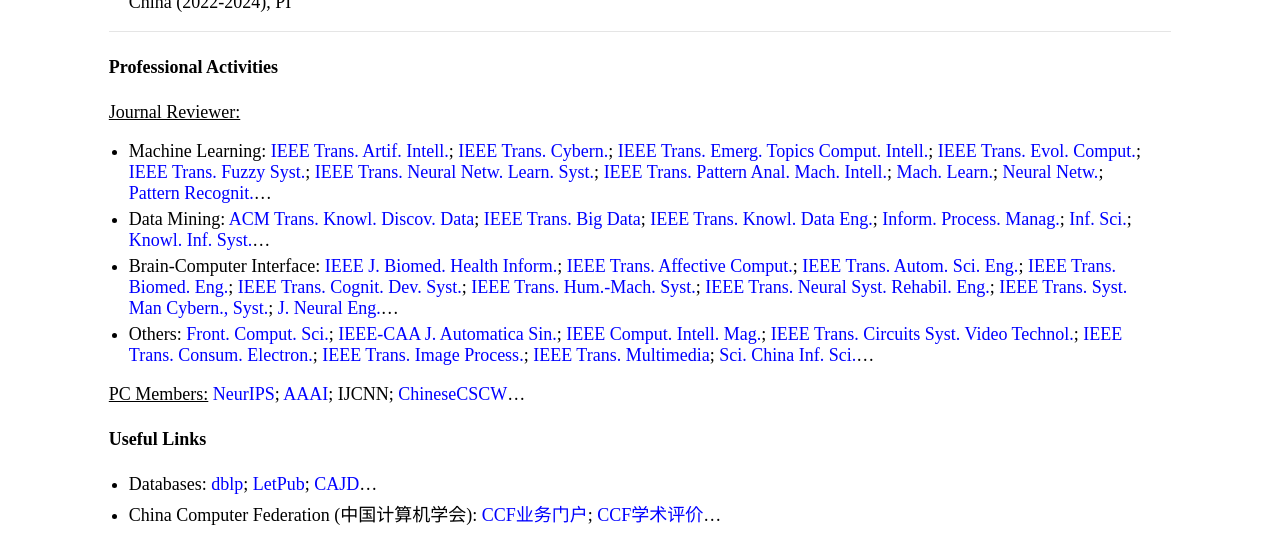
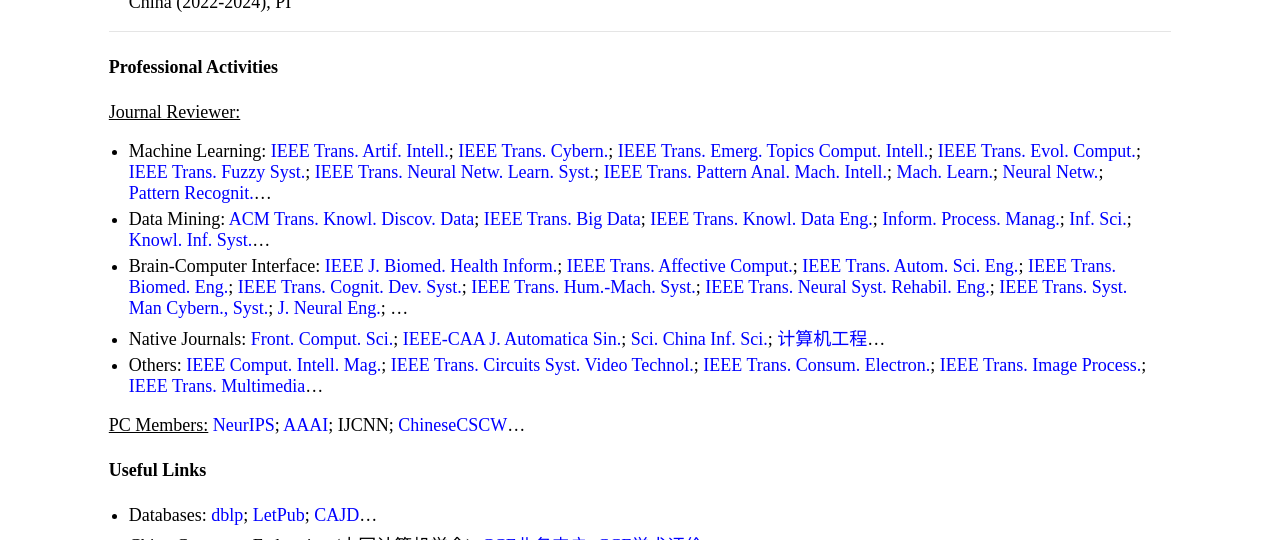
Before and after one commit to jiazhang-ml/jiazhang-ml.github.io, a Jekyll site: the page built from index.md, in a window 1280 px wide and 900 px high, scrolled down 1893 px, cut to the strip 0-540 px from the top of the window. Built offline with Jekyll 4.4.1, drawn with Linux system fonts in a browser that asks for light colours.

Commit message:
Update index.md

```diff
--- a/index.md
+++ b/index.md
@@ -65,8 +65,10 @@ Email: [jiazhang@jnu.edu.cn](mailto:jiazhang@jnu.edu.cn)
 <u>Journal Reviewer:</u>
 * Machine Learning: [IEEE Trans. Artif. Intell.](https://mc.manuscriptcentral.com/tai-ieee); [IEEE Trans. Cybern.](https://mc.manuscriptcentral.com/cyb-ieee); [IEEE Trans. Emerg. Topics Comput. Intell.](https://mc.manuscriptcentral.com/tetci-ieee); [IEEE Trans. Evol. Comput.](https://mc.manuscriptcentral.com/tevc-ieee); [IEEE Trans. Fuzzy Syst.](https://mc.manuscriptcentral.com/tfs-ieee); [IEEE Trans. Neural Netw. Learn. Syst.](https://mc.manuscriptcentral.com/tnnls); [IEEE Trans. Pattern Anal. Mach. Intell.](https://mc.manuscriptcentral.com/tpami-cs); [Mach. Learn.](https://link.springer.com/journal/10994); [Neural Netw.](https://www.editorialmanager.com/neunet/default.aspx); [Pattern Recognit.](https://www.sciencedirect.com/journal/pattern-recognition)...
 * Data Mining: [ACM Trans. Knowl. Discov. Data](https://mc.manuscriptcentral.com/tkdd); [IEEE Trans. Big Data](https://mc.manuscriptcentral.com/tbd-cs); [IEEE Trans. Knowl. Data Eng.](https://mc.manuscriptcentral.com/tkde-cs); [Inform. Process. Manag.](https://www.editorialmanager.com/ipm/default.aspx); [Inf. Sci.](https://www.sciencedirect.com/journal/information-sciences); [Knowl. Inf. Syst.](https://www.springer.com/journal/10115)...
-* Brain-Computer Interface: [IEEE J. Biomed. Health Inform.](https://mc.manuscriptcentral.com/jbhi-embs); [IEEE Trans. Affective Comput.](https://mc.manuscriptcentral.com/taffc-cs); [IEEE Trans. Autom. Sci. Eng.](https://mc.manuscriptcentral.com/t-ase); [IEEE Trans. Biomed. Eng.](https://mc.manuscriptcentral.com/tbme-embs); [IEEE Trans. Cognit. Dev. Syst.](https://mc.manuscriptcentral.com/tcds-ieee); [IEEE Trans. Hum.-Mach. Syst.](https://mc.manuscriptcentral.com/thms); [IEEE Trans. Neural Syst. Rehabil. Eng.](https://mc.manuscriptcentral.com/tnsre-embs); [IEEE Trans. Syst. Man Cybern., Syst.](https://mc.manuscriptcentral.com/systems); [J. Neural Eng.](https://mc04.manuscriptcentral.com/jne-iop)...
-* Others: [Front. Comput. Sci.](https://link.springer.com/journal/11704); [IEEE-CAA J. Automatica Sin.](https://mc03.manuscriptcentral.com/ieee-jas); [IEEE Comput. Intell. Mag.](https://mc.manuscriptcentral.com/cim-ieee); [IEEE Trans. Circuits Syst. Video Technol.](https://mc.manuscriptcentral.com/tcsvt); [IEEE Trans. Consum. Electron.](https://mc.manuscriptcentral.com/tce-ieee); [IEEE Trans. Image Process.](https://mc.manuscriptcentral.com/tip-ieee); [IEEE Trans. Multimedia](https://mc.manuscriptcentral.com/tmm-ieee); [Sci. China Inf. Sci.](https://mc03.manuscriptcentral.com/scis)...
+* Brain-Computer Interface: [IEEE J. Biomed. Health Inform.](https://mc.manuscriptcentral.com/jbhi-embs); [IEEE Trans. Affective Comput.](https://mc.manuscriptcentral.com/taffc-cs); [IEEE Trans. Autom. Sci. Eng.](https://mc.manuscriptcentral.com/t-ase); [IEEE Trans. Biomed. Eng.](https://mc.manuscriptcentral.com/tbme-embs); [IEEE Trans. Cognit. Dev. Syst.](https://mc.manuscriptcentral.com/tcds-ieee); [IEEE Trans. Hum.-Mach. Syst.](https://mc.manuscriptcentral.com/thms); [IEEE Trans. Neural Syst. Rehabil. Eng.](https://mc.manuscriptcentral.com/tnsre-embs); [IEEE Trans. Syst. Man Cybern., Syst.](https://mc.manuscriptcentral.com/systems); [J. Neural Eng.](https://mc04.manuscriptcentral.com/jne-iop); ...
+* Native Journals: [Front. Comput. Sci.](https://link.springer.com/journal/11704); [IEEE-CAA J. Automatica Sin.](https://mc03.manuscriptcentral.com/ieee-jas); [Sci. China Inf. Sci.](https://mc03.manuscriptcentral.com/scis); [计算机工程](https://www.ecice06.com/CN/1000-3428/home.shtml)...
+* Others: [IEEE Comput. Intell. Mag.](https://mc.manuscriptcentral.com/cim-ieee); [IEEE Trans. Circuits Syst. Video Technol.](https://mc.manuscriptcentral.com/tcsvt); [IEEE Trans. Consum. Electron.](https://mc.manuscriptcentral.com/tce-ieee); [IEEE Trans. Image Process.](https://mc.manuscriptcentral.com/tip-ieee); [IEEE Trans. Multimedia](https://mc.manuscriptcentral.com/tmm-ieee)...
+
 
 <u>PC Members:</u> [NeurIPS](https://openreview.net/login?redirect=/group?id%3DNeurIPS.cc%252F2026%252FConference%252FReviewers); [AAAI](https://openreview.net/login?redirect=/group?id%3DAAAI.org%252F2027%252FConference%252FProgram_Committee); IJCNN; [ChineseCSCW](https://cmt3.research.microsoft.com/User/Login)...
 
```
